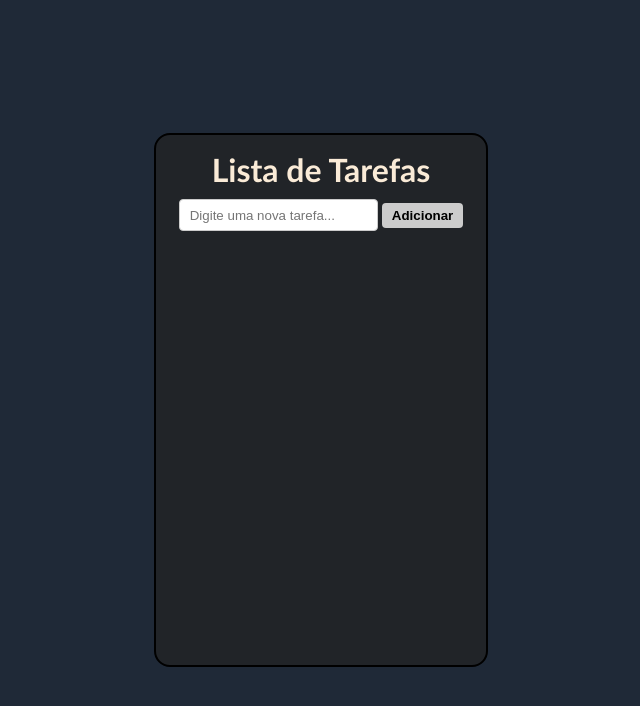
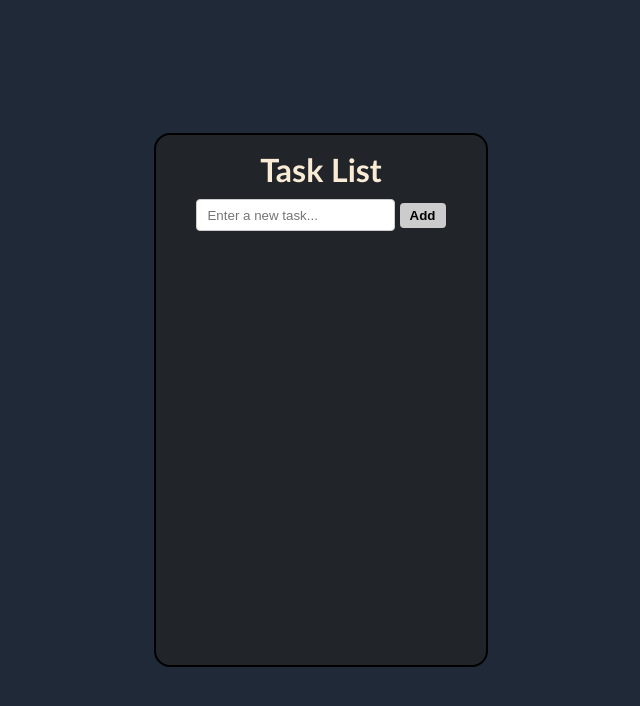
Before and after one commit to G-Giaciani/Task-List, a plain HTML site: page index.html in a window 1280 px wide. Shown: the whole page, without its empty margins (319-959 px from the left). Drawn offline with Linux system fonts and the light colour scheme.

Commit message:
Update index.html

```diff
--- a/index.html
+++ b/index.html
@@ -3,16 +3,16 @@
 <head>
     <meta charset="UTF-8">
     <meta name="viewport" content="width=device-width, initial-scale=1.0">
-    <title>Lista de Tarefas</title>
+    <title>Task List</title>
     <link rel="stylesheet" href="style.css">
     <script src="script.js" defer></script>
 </head>
 <body>
     <div class="container">
-        <h1>Lista de Tarefas</h1>
+        <h1>Task List</h1>
         <div class="input-container">
-            <input type="text" id="new-task" placeholder="Digite uma nova tarefa...">
-            <button id="add-task">Adicionar</button>
+            <input type="text" id="new-task" placeholder="Enter a new task...">
+            <button id="add-task">Add</button>
         </div>
         <div id="task-container"></div>
     </div>
```
